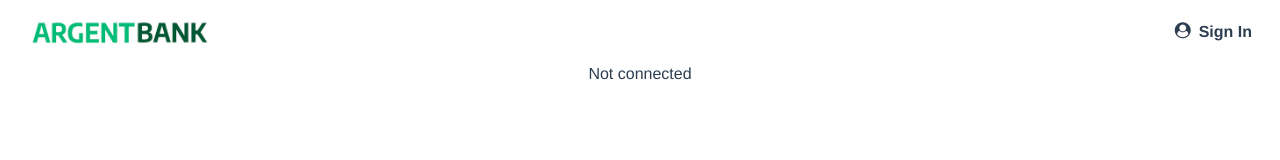
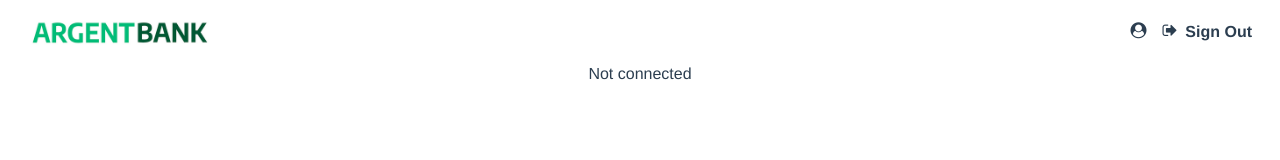
Before and after one commit to sebaseg-dev/oc_p13_argentbank, a React (Vite) app in the folder vite-project/: page /profile in a window 1280 px wide. Shown: the top 160 px of the page. Built offline with nearby package versions, Linux system fonts and the light colour scheme; no server answers.

Commit message:
refactoring <Header/>: logic for LoginButtons.jsx separated into a specific component file for more clarity

```diff
--- a/vite-project/src/components/Header.jsx
+++ b/vite-project/src/components/Header.jsx
@@ -1,16 +1,7 @@
 import { Link } from 'react-router-dom'
-import { useDispatch, useSelector } from 'react-redux'
-import { toggleConnected } from '../redux.js'
-import { useNavigate } from 'react-router-dom'
+import LoginButtons from './LoginButtons.jsx'
 
 export default function Header() {
-  const userLogin = useSelector(state => state.userLogin)
-  console.log(userLogin)
-
-  const navigate = useNavigate()
-
-  const dispatch = useDispatch()
-
   return <>
     <nav className="main-nav">
       <Link className="main-nav-logo" to="/">
@@ -21,26 +12,7 @@ export default function Header() {
         />
         <h1 className="sr-only">Argent Bank</h1>
       </Link>
-        {userLogin.connected ?
-          <div className="main-nav-menu">
-            <Link className="main-nav-item" to="/profile">
-              <i className="fa fa-user-circle"></i>
-              {userLogin.user.firstName}
-            </Link>
-            <Link to="#" className="main-nav-item" onClick={() => {
-              dispatch(toggleConnected())
-              navigate('/')
-            }}>
-              <i className="fa fa-sign-out"></i>Sign Out
-            </Link>
-          </div> :
-          <div className="main-nav-menu">
-            <Link className="main-nav-item" to="/login">
-              <i className="fa fa-user-circle"></i>
-              Sign In
-            </Link>
-          </div>
-        }
+      <LoginButtons/>
     </nav>
   </>
 }
--- /dev/null
+++ b/vite-project/src/components/LoginButtons.jsx
@@ -0,0 +1,39 @@
+import { Link } from 'react-router-dom'
+import { toggleConnected } from '../redux.js'
+import { useSelector } from 'react-redux'
+
+export default function LoginButtons() {
+  const userLogin = useSelector((state) => state.userLogin)
+
+  const signIn = () => {
+    return <>
+      <div className="main-nav-menu">
+        <Link className="main-nav-item" to="/profile">
+          <i className="fa fa-user-circle"></i>
+          {userLogin.user.firstName}
+        </Link>
+        <Link to="#" className="main-nav-item" onClick={() => {
+          dispatch(toggleConnected())
+          navigate('/')
+        }}>
+          <i className="fa fa-sign-out"></i>Sign Out
+        </Link>
+      </div>
+    </>
+  }
+
+  const signOut = () => {
+    return <>
+      <div className="main-nav-menu">
+        <Link className="main-nav-item" to="/login">
+          <i className="fa fa-user-circle"></i>
+          Sign In
+        </Link>
+      </div>
+    </>
+  }
+
+  return <>
+    {userLogin.connected ? signOut() : signIn()}
+  </>
+}
```
